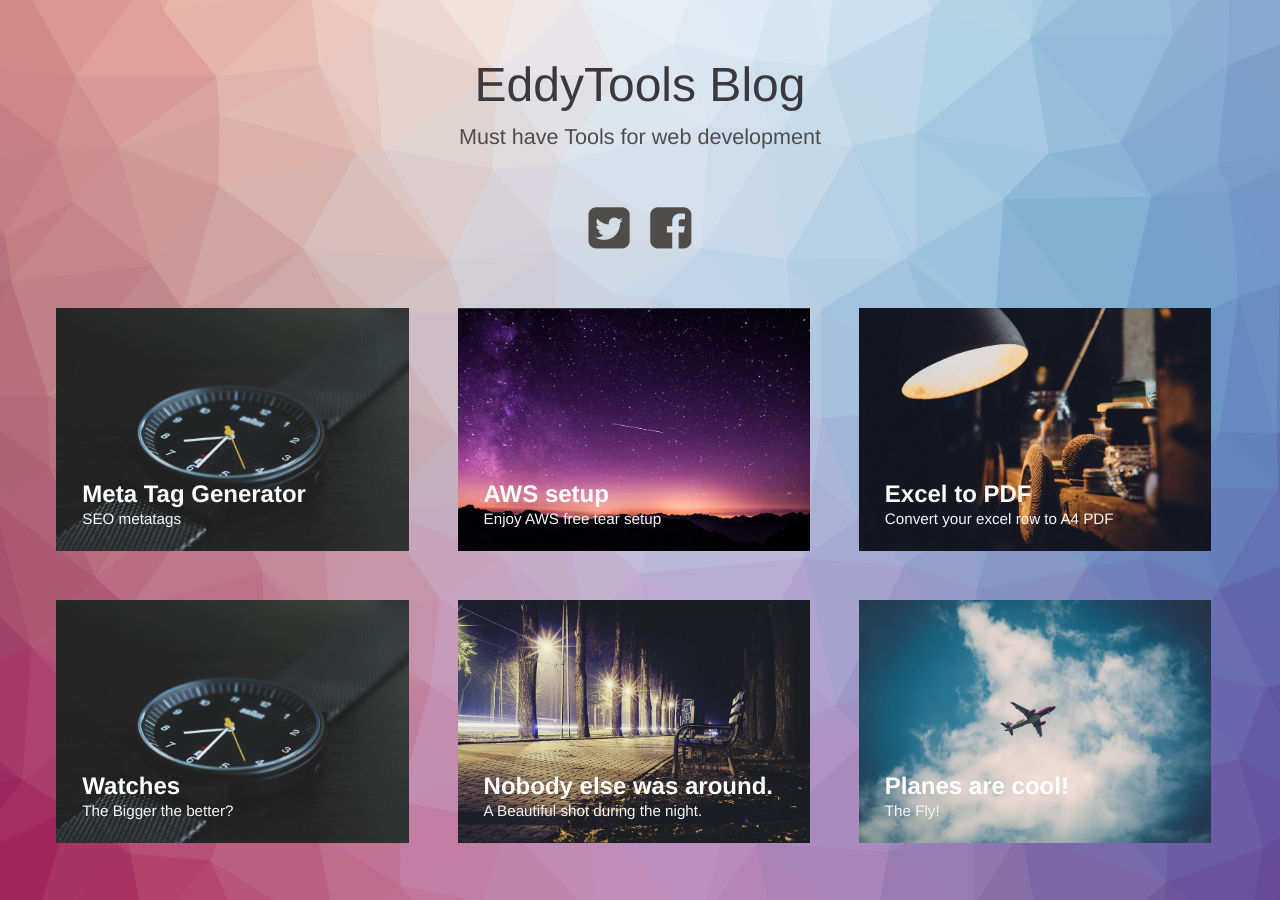
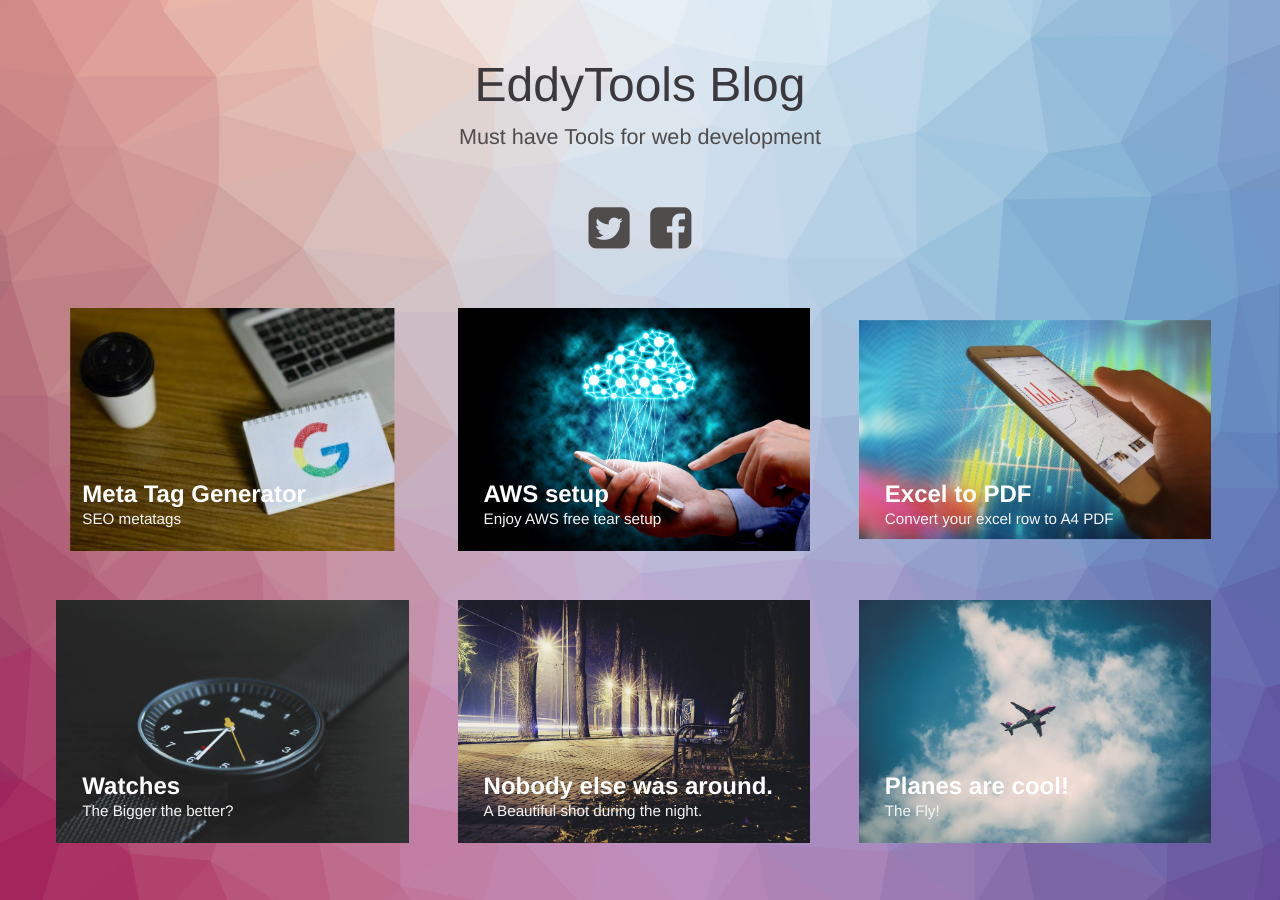
Before and after one commit to aknamdeo/aknamdeo.github.io, a Jekyll site: the page built from index.html, in a window 1280 px wide. Built offline with Jekyll 4.4.1, drawn with Linux system fonts in a browser that asks for light colours.

Commit message:
img change

```diff
--- a/_posts/2015-04-23-forms2pdf.markdown
+++ b/_posts/2015-04-23-forms2pdf.markdown
@@ -3,7 +3,7 @@
 subtitle: "Convert your excel row to A4 PDF"
 author: "Ashish"
 avatar: "img/authors/eddytools.png"
-image: "img/f.jpg"
+image: "img/forms3.jpg"
 date:   2015-04-23 12:12:12
 ---
 
--- a/_posts/2015-04-24-aws-setup.markdown
+++ b/_posts/2015-04-24-aws-setup.markdown
@@ -3,7 +3,7 @@
 subtitle: "Enjoy AWS free tear setup"
 author: "eddytools"
 avatar: "img/authors/eddytools.png"
-image: "img/d.jpg"
+image: "img/server.jpg"
 date:   2015-04-24 12:12:12
 ---
 
--- a/_posts/2015-04-25-meta-tags.markdown
+++ b/_posts/2015-04-25-meta-tags.markdown
@@ -3,7 +3,7 @@
 subtitle: "SEO metatags"
 author: "Ashish"
 avatar: "img/authors/eddytools.png"
-image: "img/c.jpg"
+image: "img/seo-google.jpg"
 date:   2020-06-10 12:12:12
 ---
 
```
Also changed, not shown: img/forms.jpg (added), img/forms2.jpg (added), img/forms3.jpg (added), img/seo-google.jpg (added), img/server.jpg (added), 9 other files.
